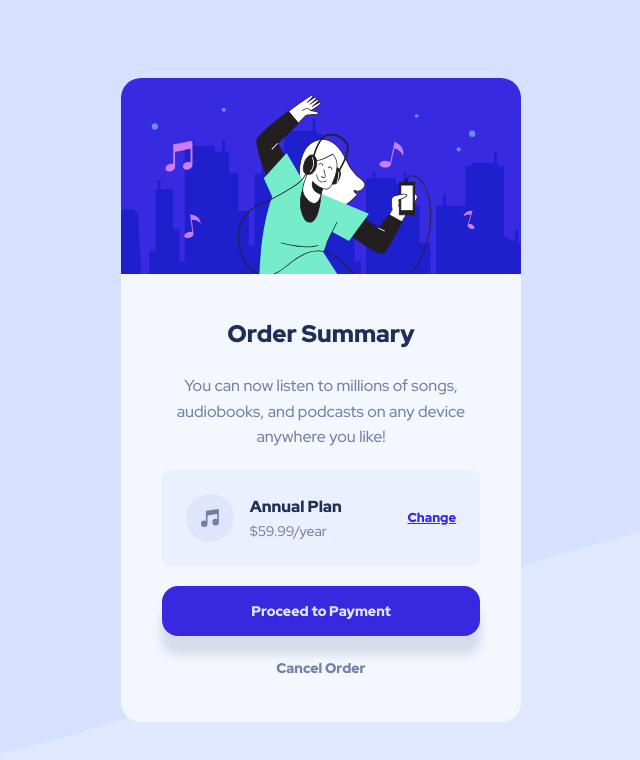
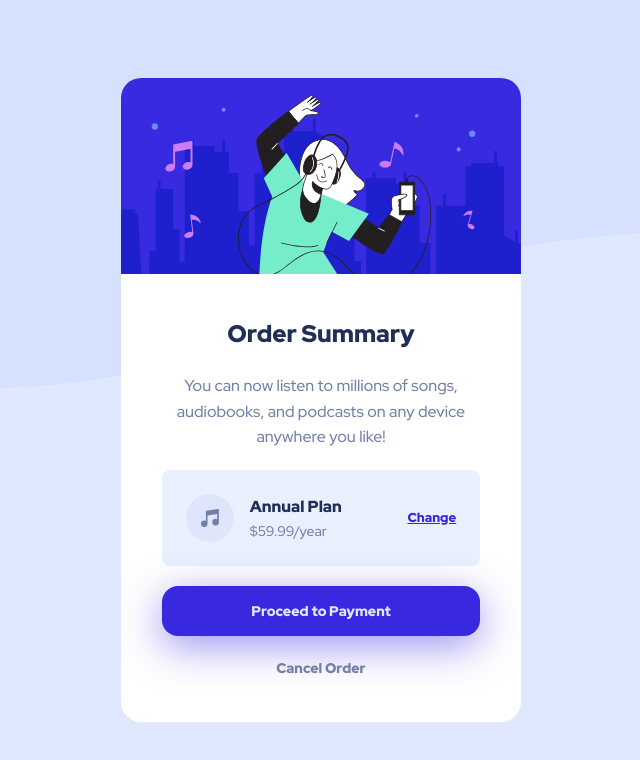
Before and after one commit to pablorodriguez-tk/FM-order-summary-component-main, a plain HTML site: page index.html in a window 1280 px wide. Shown: the whole page, without its empty margins (319-959 px from the left). Drawn offline with Linux system fonts and the light colour scheme.

Commit message:
fix on background image size, card background color and shadow color

```diff
--- a/style.css
+++ b/style.css
@@ -15,7 +15,7 @@
   --fw-bold: 700;
   --fw-black: 900;
 
-  --shadow: 0px 18px 10px 1px rgba(114, 128, 167, 0.23);
+  --shadow: 0px 10px 40px 0px hsla(245, 75%, 52%, 0.5);
 }
 
 /*
@@ -98,13 +98,14 @@ body {
   /* Background */
   background-image: url("./images/pattern-background-mobile.svg");
   background-repeat: no-repeat;
-  background-size: cover;
-  background-position: center;
+  background-size: contain;
+  background-position: top;
   background-color: var(--clr-primary);
 
   /* For this proyect only */
   display: grid;
   place-content: center;
+  min-height: 100vh;
   padding: 1.5rem;
 }
 
@@ -130,7 +131,7 @@ body {
 
   overflow: hidden;
   border-radius: 1.25rem;
-  background-color: var(--clr-neutral-900);
+  background-color: white;
   margin: var(--content-margin * 2);
   min-width: 330px;
   max-width: 400px;
@@ -222,6 +223,5 @@ body {
   }
   body {
     background-image: url("./images/pattern-background-desktop.svg");
-    background-size: cover;
   }
 }
```
